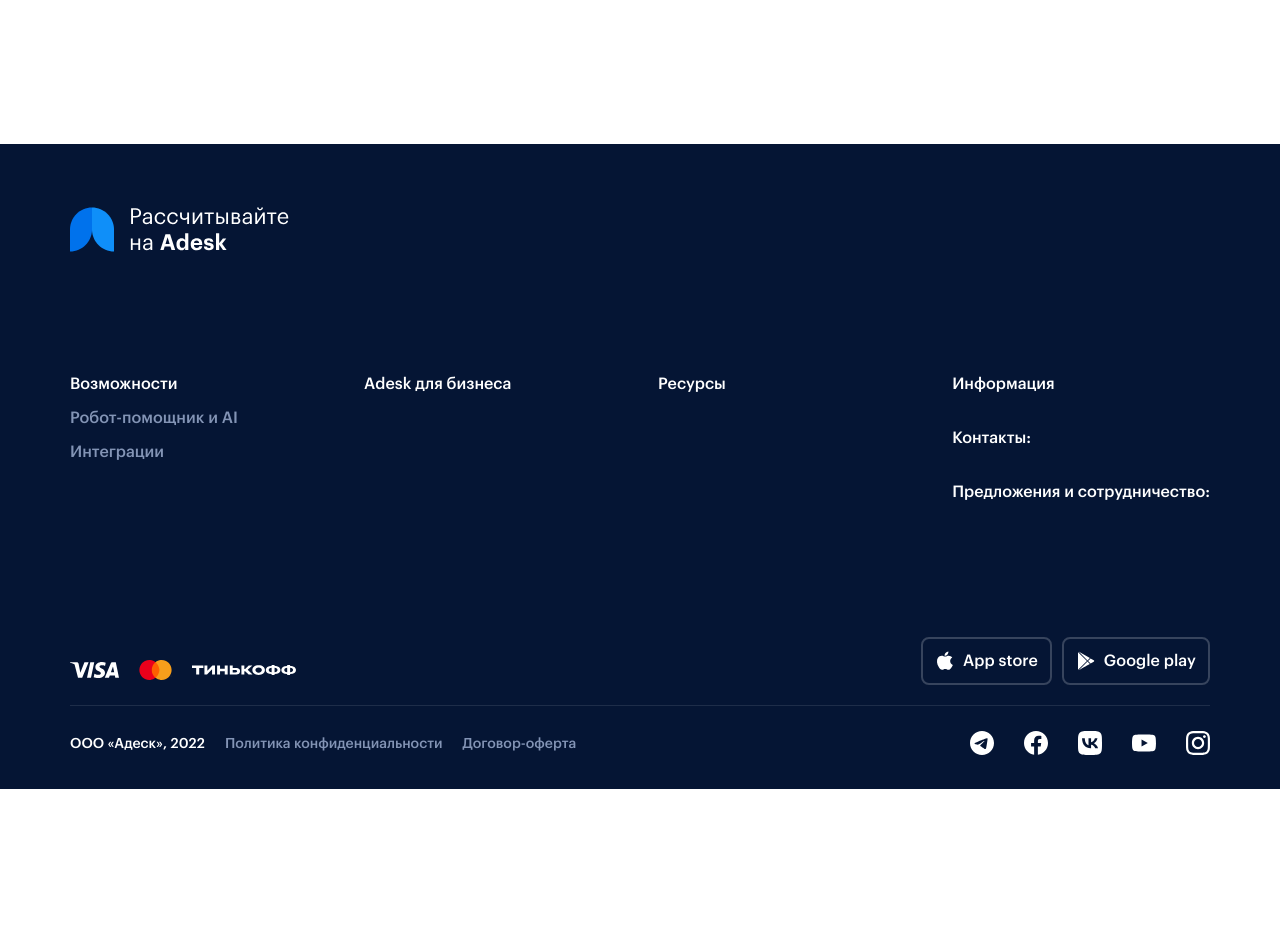
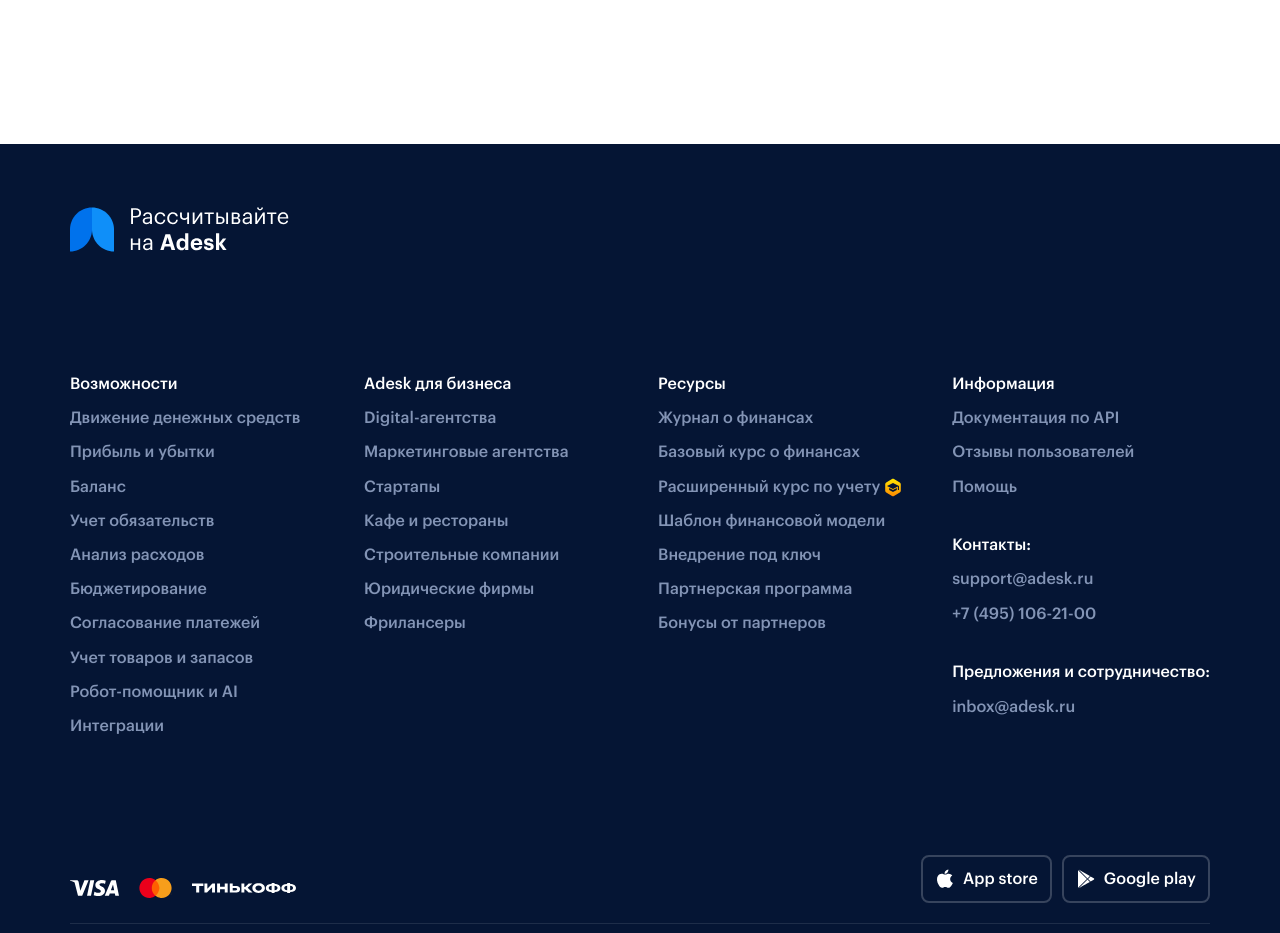
Before and after one commit to podpison/adesk, a website built with Vite: page index.html in a window 1280 px wide. Shown: the part 5660-6593 px from the top of the page. Before the commit the page ends 6449 px from the top, so only its background shows below. Built offline with nearby package versions, Linux system fonts and the light colour scheme.

Commit message:
refactor: upated list.js logic

```diff
--- a/blocks/list/index.js
+++ b/blocks/list/index.js
@@ -1,15 +1,6 @@
-const itemIds = [
-  'possibilities',
-  'adeskForBusiness',
-  'resources',
-  'information',
-  'contacts',
-  'offersAndCooperation'
-];
+const elements = document.querySelectorAll('[data-list]');
 
-itemIds.forEach((id) => {
-  const element = document.getElementById(id);
-
+elements.forEach((element) => {
   if (!element) {
     return;
   };
@@ -19,10 +10,8 @@
   });
 })
 
-window.addEventListener('resize', () => {
-  itemIds.forEach((id) => {
-    const element = document.getElementById(id);
-
+const resizeCallback = () => {
+  elements.forEach((element) => {
     if (!element) {
       return;
     };
@@ -32,4 +21,8 @@
       element.classList.remove('list_opened');
     }
   })
-});
+}
+
+resizeCallback();
+
+window.addEventListener('resize', resizeCallback);
--- a/blocks/list/index.scss
+++ b/blocks/list/index.scss
@@ -56,7 +56,7 @@
     flex-direction: column;
     row-gap: 15px;
     transition: all 150ms;
-    margin-top: -100%;
+    margin-top: -200%;
   }
 
   &__item {
--- a/index.html
+++ b/index.html
@@ -278,7 +278,11 @@
       />
       <ul class="footer__lists">
         <ul class="footer__lists">
-          <li class="list" id="possibilities">
+          <li
+            class="list"
+            id="possibilities"
+            data-list="possibilities"
+          >
             <div class="list__heading-container">
               <h4 class="list__heading">Возможности</h4>
               <img
@@ -332,7 +336,11 @@
             </div>
           </li>
 
-          <li class="list" id="adeskForBusiness">
+          <li
+            class="list"
+            id="adeskForBusiness"
+            data-list="adeskForBusiness"
+          >
             <div class="list__heading-container">
               <h4 class="list__heading">Adesk для бизнеса</h4>
               <img
@@ -374,7 +382,11 @@
             </div>
           </li>
 
-          <li class="list" id="resources">
+          <li
+            class="list"
+            id="resources"
+            data-list="resources"
+          >
             <div class="list__heading-container">
               <h4 class="list__heading">Ресурсы</h4>
               <img
@@ -422,7 +434,11 @@
             </div>
           </li>
 
-          <li class="list" id="information">
+          <li
+            class="list"
+            id="information"
+            data-list="information"
+          >
             <div class="list__heading-container">
               <h4 class="list__heading">Информация</h4>
               <img
@@ -448,7 +464,11 @@
             </div>
           </li>
 
-          <li class="list" id="contacts">
+          <li
+            class="list"
+            id="contacts"
+            data-list="contacts"
+          >
             <div class="list__heading-container">
               <h4 class="list__heading">Контакты:</h4>
               <img
@@ -458,10 +478,7 @@
               />
             </div>
             <div class="list__content-container">
-              <ul
-                class="list__content"
-                id="list-contacts"
-              >
+              <ul class="list__content">
                 <li class="list__item">
                   <a href="#"> support@adesk.ru </a>
                 </li>
@@ -473,7 +490,10 @@
             </div>
           </li>
 
-          <li class="list" id="offersAndCooperation">
+          <li
+            class="list"
+            data-list="offersAndCooperation"
+          >
             <div class="list__heading-container">
               <h4 class="list__heading">Предложения и сотрудничество:</h4>
               <img
@@ -483,10 +503,7 @@
               />
             </div>
             <div class="list__content-container">
-              <ul
-                class="list__content"
-                id="list-offersAndCooperation"
-              >
+              <ul class="list__content">
                 <li class="list__item">
                   <a href="#"> inbox@adesk.ru </a>
                 </li>
```
